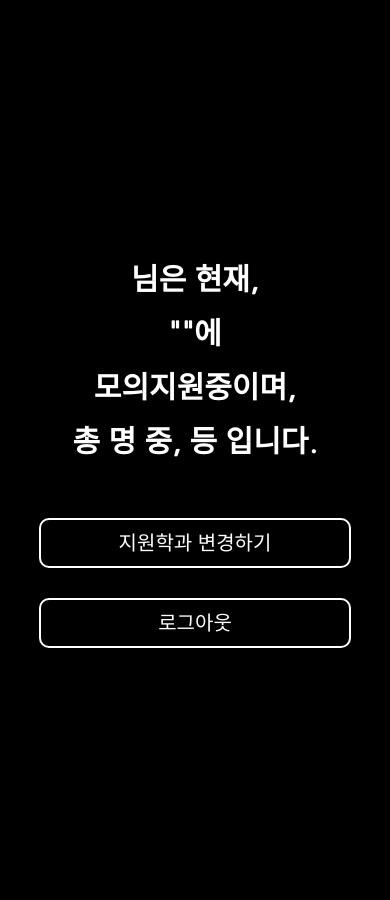
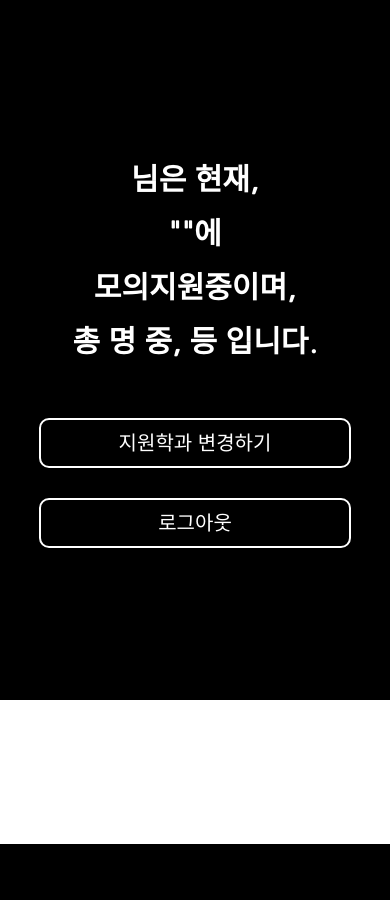
Before and after one commit to Yang-Min-Seok/Hufs_apply, a Flask app: page /show in a window 390 px wide. After the commit the page ends 844 px from the top, so only its background shows below. Run offline with Flask 2, Linux system fonts and the light colour scheme.

Commit message:
typo correction

```diff
--- a/static/css/Show/main_res.css
+++ b/static/css/Show/main_res.css
@@ -3,7 +3,7 @@
 
     }
     #main .wrap{
-        hieght: 700px;
+        height: 700px;
     }
     #main .wrap .hello{
         display:none;
```
